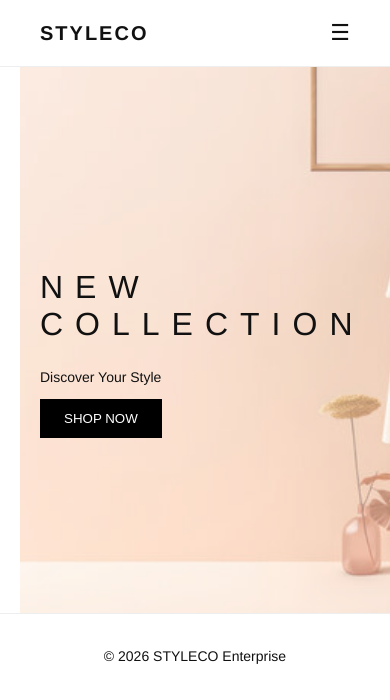
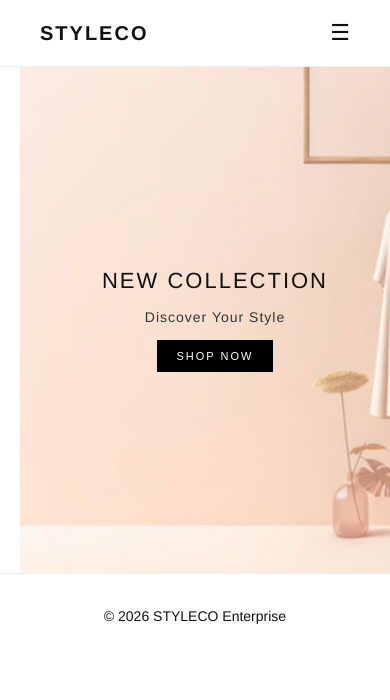
Before and after one commit to KouZH1890/styleco-website, an Angular app: page / in a window 390 px wide. Shown: the top 700 px of the page. Built offline with nearby package versions, Linux system fonts and the light colour scheme.

Commit message:
Home page responsive design

```diff
--- a/src/app/components/home/home.css
+++ b/src/app/components/home/home.css
@@ -1,37 +1,102 @@
 .hero {
   width: 100%;
   height: 100vh;
-  background:   linear-gradient(rgba(255, 255, 255, 0.4), rgba(255, 255, 255, 0.4)),
-                url('../../../assets/banner.jpg') center/cover no-repeat fixed; /* 'fixed' adds a parallax feel */
+
+  background:
+    linear-gradient(rgba(255, 255, 255, 0.4), rgba(255, 255, 255, 0.4)),
+    url('/assets/banner.jpg') center/cover no-repeat fixed;
+
   display: flex;
   justify-content: center;
   align-items: center;
-  overflow: hidden;
+
+  text-align: center;
+  padding: 0 20px; /* 🔥 prevent overflow */
 }
 
-/* MOBILE */
+/* TEXT STYLE */
+.overlay {
+  max-width: 600px;
+}
+
+.overlay h1 {
+  font-size: clamp(2.5rem, 6vw, 5rem);
+  font-weight: 200;
+  letter-spacing: 10px;
+  text-transform: uppercase;
+  margin: 0;
+
+  animation: fadeInDown 1.2s ease-out;
+}
+
+.overlay p {
+  margin: 20px 0;
+  font-size: clamp(14px, 2vw, 18px);
+  color: #333;
+  letter-spacing: 1px;
+}
+
+/* BUTTON */
+.overlay button {
+  padding: 12px 28px;
+  border: none;
+  background: black;
+  color: white;
+  letter-spacing: 2px;
+  font-size: 12px;
+  cursor: pointer;
+  transition: 0.3s;
+}
+
+.overlay button:hover {
+  background: #333;
+}
+
+/* ANIMATION */
+@keyframes fadeInDown {
+  from {
+    opacity: 0;
+    transform: translateY(-20px);
+  }
+  to {
+    opacity: 1;
+    transform: translateY(0);
+  }
+}
+
+/* ============================= */
+/* 📱 MOBILE RESPONSIVE FIX */
+/* ============================= */
 @media (max-width: 768px) {
   .hero {
-    padding: 20px;
-    height: 60vh;
-    background-attachment: scroll; /* disable fixed on mobile */
+    height: 70vh;
+    background-attachment: scroll; /* important */
   }
 
   .overlay h1 {
-    letter-spacing: 6px;
+    font-size: 28px;   /* 🔥 smaller */
+    letter-spacing: 4px;
+  }
+
+  .overlay p {
+    font-size: 14px;
+    margin: 15px 0;
+  }
+
+  .overlay button {
+    padding: 10px 20px;
+    font-size: 11px;
   }
 }
 
-.overlay h1 {
-  font-size: clamp(2rem, 8vw, 5rem); /* Responsive text size */
-  font-weight: 200; /* Thin, elegant weight */
-  letter-spacing: 12px;
-  text-transform: uppercase;
-  animation: fadeInDown 1.5s ease-out;
+/* EXTRA SMALL DEVICES */
+@media (max-width: 480px) {
+  .hero {
+    height: 60vh;
+  }
+
+  .overlay h1 {
+    font-size: 22px;
+    letter-spacing: 2px;
+  }
 }
-
-/* Add a subtle fade-in animation */
-@keyframes fadeInDown {
-  from { opacity: 0; transform: translateY(-20px); }
-  to { opacity: 1; transform: translateY(0); }
-}
```
